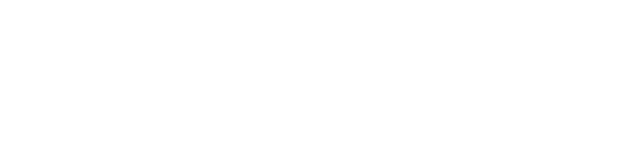
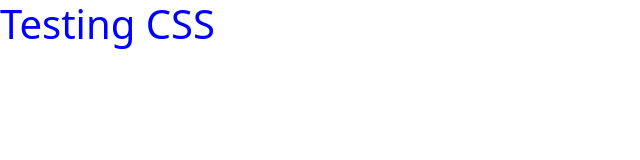
Before and after one commit to mrjones91/102-Class04, a plain HTML site: page index.html in a window 1280 px wide. Shown: the whole page, without its empty margins (0-640 px from the left). Drawn offline with nearby package versions, Linux system fonts and the light colour scheme.

Commit message:
CSS + Bootstrap Update for Class 05 Demo

```diff
--- a/index.html
+++ b/index.html
@@ -1,7 +1,13 @@
 <!DOCTYPE html>
 <html>
-    <head></head>
+    <head>
+
+        <link href="https://cdn.jsdelivr.net/npm/bootstrap@5.3.0-alpha1/dist/css/bootstrap.min.css" rel="stylesheet" integrity="sha384-GLhlTQ8iRABdZLl6O3oVMWSktQOp6b7In1Zl3/Jr59b6EGGoI1aFkw7cmDA6j6gD" crossorigin="anonymous">
+        <script src="https://cdn.jsdelivr.net/npm/bootstrap@5.3.0-alpha1/dist/js/bootstrap.bundle.min.js" integrity="sha384-w76AqPfDkMBDXo30jS1Sgez6pr3x5MlQ1ZAGC+nuZB+EYdgRZgiwxhTBTkF7CXvN" crossorigin="anonymous"></script>
+        <link href="style.css" rel="stylesheet"/>
+    </head>
     <body>
+        <h1>Testing CSS</h1>
 
     </body>
 </html>
--- /dev/null
+++ b/style.css
@@ -0,0 +1,3 @@
+h1 {
+    color: blue;
+}
```
